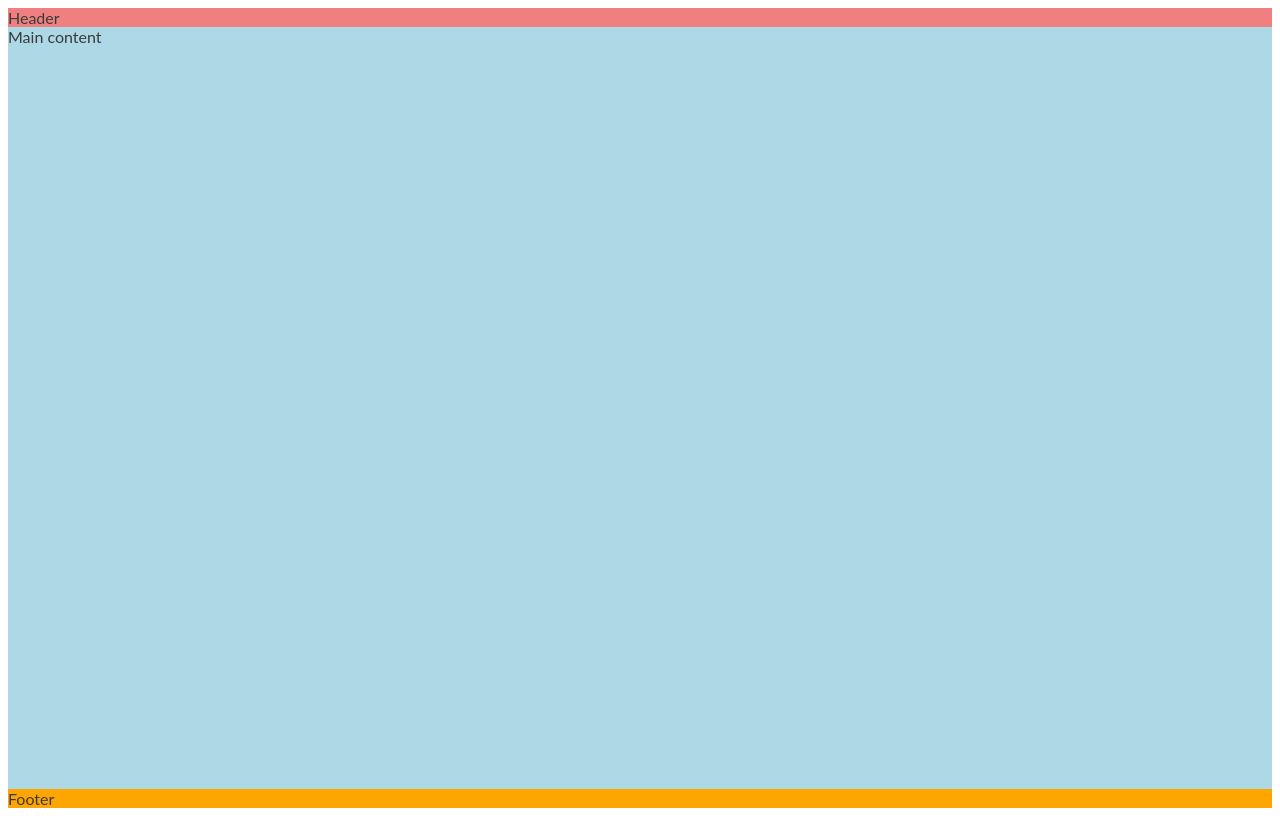
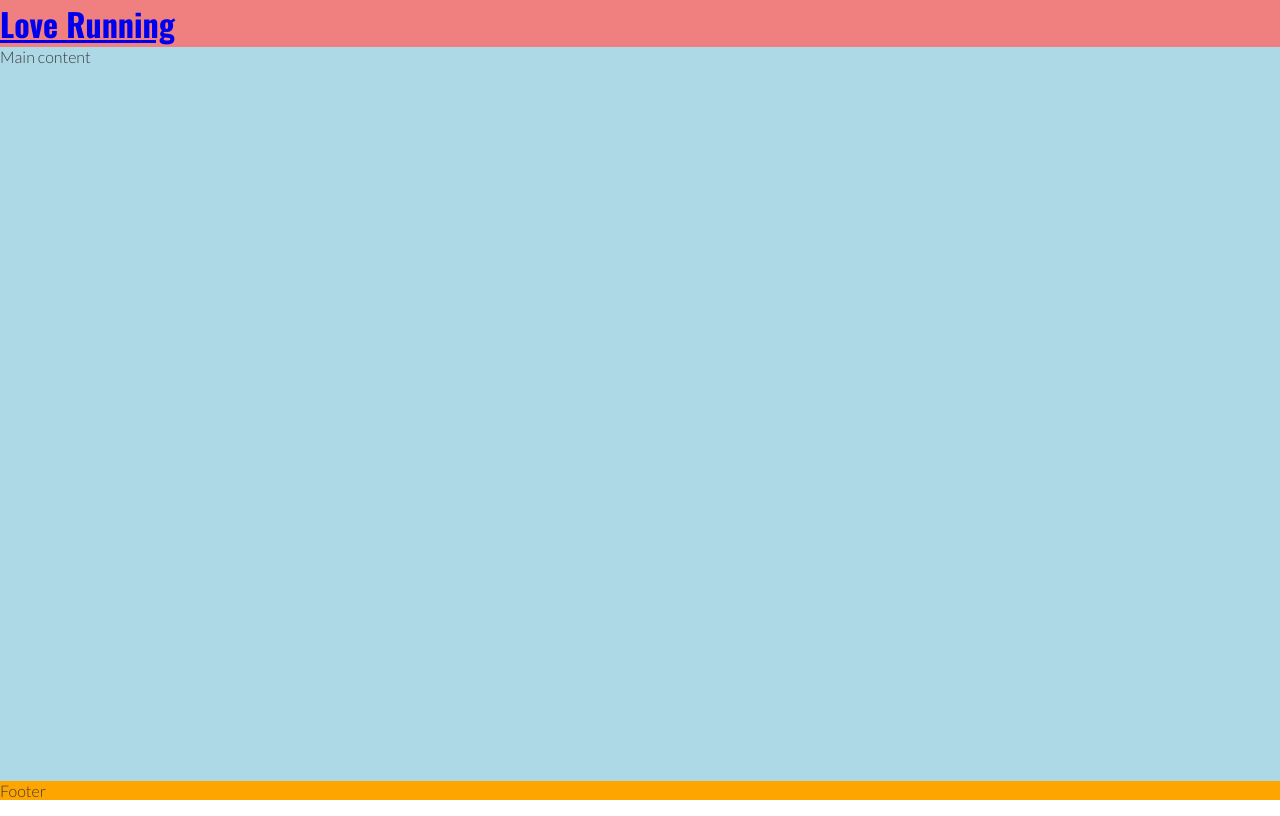
Before and after one commit to DavesCodingPortfolio/love-running, a plain HTML site: page index.html in a window 1280 px wide. Drawn offline with nearby package versions, Linux system fonts and the light colour scheme.

Commit message:
Add logo to header and apply Oswald font

```diff
--- a/assets/css/style.css
+++ b/assets/css/style.css
@@ -1,6 +1,8 @@
 /* Google fonts import */
-@import url("https://fonts.googleapis.com/css2?family= Lato:ital,wght@0,100;0,300;0,400;0,700;0,900;1,100;1,300;1,400;1,700;1,900 &family=Oswald:wght@200..700&display=swap")
-    /* Asterisk wildcard selector to override default styles added by the browser */ * {
+@import url("https://fonts.googleapis.com/css2?family=Lato:wght@300&family=Oswald:wght@200;300;400;500;600;700&display=swap");
+
+/* Asterisk wildcard selector to override default styles added by the browser */
+* {
     padding: 0;
     margin: 0;
     box-sizing: border-box;
@@ -21,6 +23,10 @@ header {
     background-color: lightcoral;
 }
 
+h1 {
+    font-family: "Oswald", sans-serif;
+}
+
 /* Main content */
 main {
     background-color: lightblue;
--- a/index.html
+++ b/index.html
@@ -24,7 +24,11 @@
 
 <body>
     <!--  Header -->
-    <header> Header</header>
+    <header>
+        <a href="index.html">
+            <h1 id="logo">Love Running</h1>
+        </a>
+    </header>
 
     <!-- Main content -->
     <main>Main content</main>
```
